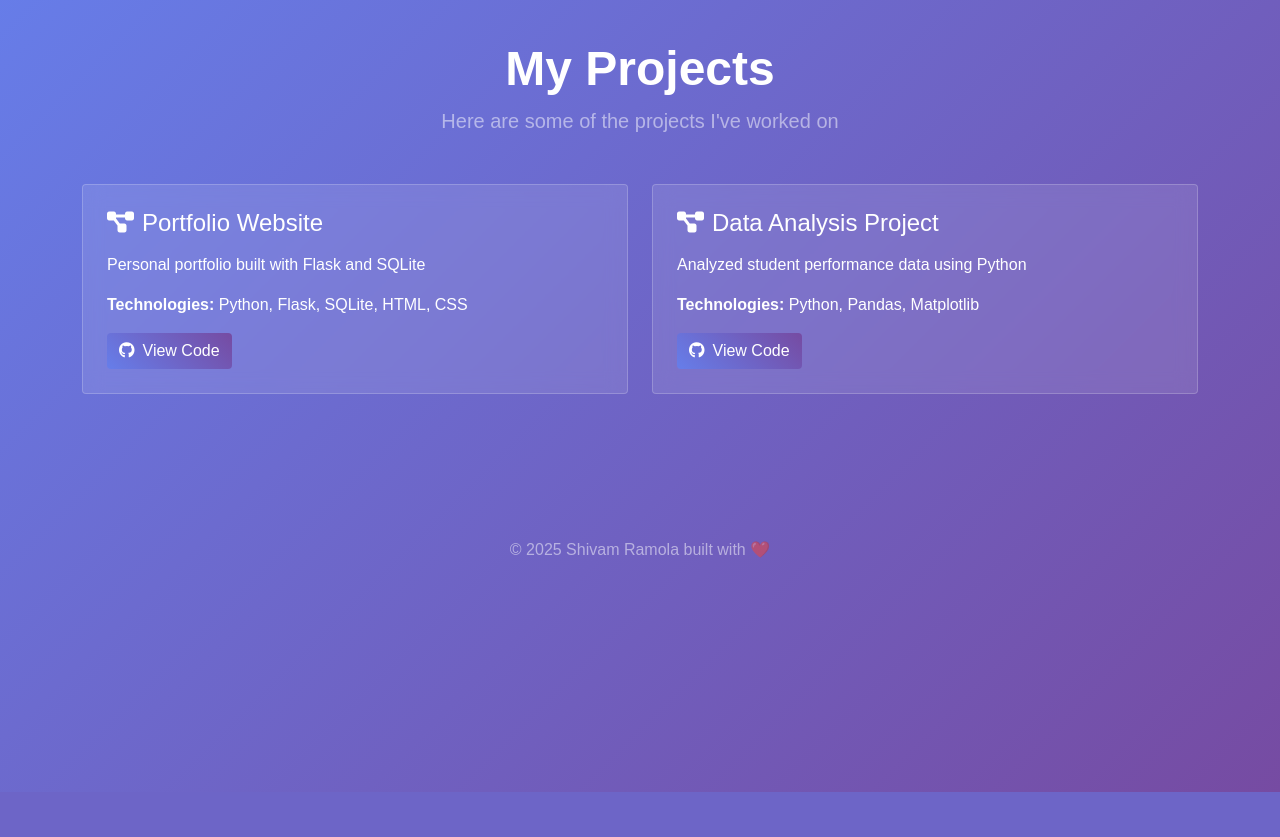
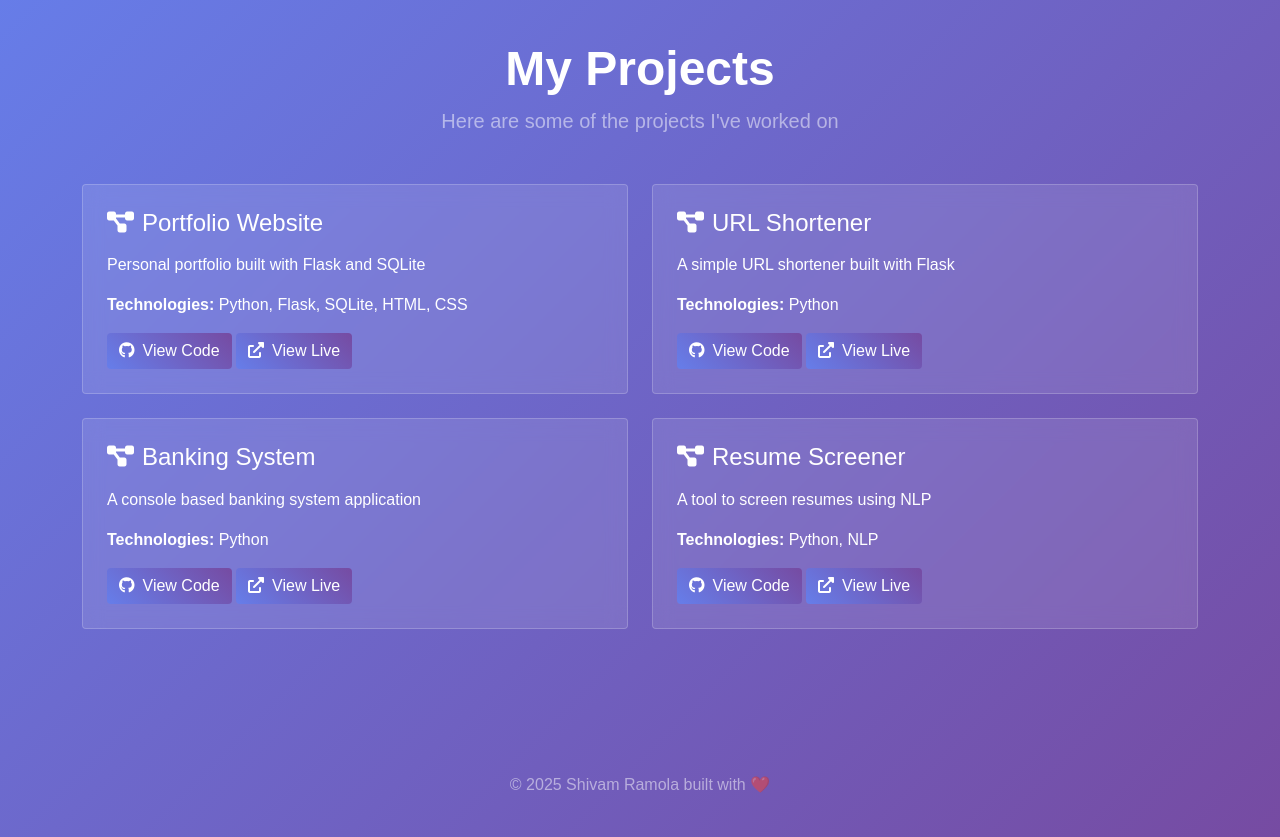
Before and after one commit to ShivamRamola/portfolio-website, a Flask app: page /projects in a window 1280 px wide. Shown: the part 56-893 px from the top of the page. Before the commit the page ends 848 px from the top, so only its background shows below. Run offline with Flask 2, Linux system fonts and the light colour scheme; parts of the project's set-up code (start-up, migrations or seed data) failed here and were passed over.

Commit message:
Fix: Added sqlite3 import, fixed project list syntax and improved error handling

```diff
--- a/app.py
+++ b/app.py
@@ -2,9 +2,33 @@
 from flask import Flask, render_template, request, redirect, url_for, flash
 from datetime import datetime
 import os
+import sqlite3
 
 app = Flask(__name__)
 app.secret_key = os.environ.get('SECRET_KEY', 'your-secret-key-here')
+
+class DatabaseError(Exception):
+    pass
+
+@app.errorhandler(DatabaseError)
+def handle_database_error(e):
+    return str(e), 500
+
+@app.errorhandler(Exception)
+def handle_error(e):
+    return str(e), 500
+
+def init_db():
+    conn = sqlite3.connect('portfolio.db')
+    c = conn.cursor()
+    c.execute('''CREATE TABLE IF NOT EXISTS contacts
+                 (id INTEGER PRIMARY KEY AUTOINCREMENT,
+                  name TEXT NOT NULL,
+                  email TEXT NOT NULL,
+                  message TEXT NOT NULL,
+                  created_at TIMESTAMP DEFAULT CURRENT_TIMESTAMP)''')
+    conn.commit()
+    conn.close()
 
 # Routes
 @app.route('/')
@@ -22,13 +46,29 @@ def projects():
             'name': 'Portfolio Website',
             'description': 'Personal portfolio built with Flask and SQLite',
             'tech': 'Python, Flask, SQLite, HTML, CSS',
-            'github': '#'
+            'github': 'https://github.com/ShivamRamola/portfolio-website',
+            'Live': "https://portfolio-website-omega-weld-49.vercel.app/",
         },
         {
-            'name': 'Data Analysis Project',
-            'description': 'Analyzed student performance data using Python',
-            'tech': 'Python, Pandas, Matplotlib',
-            'github': '#'
+            'name': 'URL Shortener',
+            'description': 'A simple URL shortener built with Flask',
+            'tech': 'Python',
+            'github': 'https://github.com/ShivamRamola/URL-Shortner',
+            'Live': '#'
+        },
+        {
+            'name': 'Banking System',
+            'description': 'A console based banking system application',
+            'tech': 'Python',
+            'github': 'https://github.com/ShivamRamola/Banking-System',
+            'Live': '#'
+        },
+        {
+            'name': "Resume Screener",
+            'description': 'A tool to screen resumes using NLP',
+            'tech': 'Python, NLP',
+            'github': 'https://github.com/ShivamRamola/Resume-Screener',
+            'Live': '#'
         }
     ]
     return render_template('projects.html', projects=projects)
@@ -57,7 +97,7 @@ def contact():
 def admin():
     # View all messages (admin panel)
     conn = sqlite3.connect('portfolio.db')
-    messages = conn.execute("SELECT * FROM contacts ORDER BY date_created DESC").fetchall()
+    messages = conn.execute("SELECT * FROM contacts ORDER BY created_at DESC").fetchall()
     conn.close()
 
     return render_template('admin.html', messages=messages)
--- a/templates/projects.html
+++ b/templates/projects.html
@@ -22,6 +22,9 @@ block content %}
             <a href="{{ project.github }}" class="btn btn-primary">
               <i class="fab fa-github me-2"></i>View Code
             </a>
+            <a href="{{ project.Live }}" class="btn btn-primary">
+              <i class="fas fa-external-link-alt me-2"></i>View Live
+            </a>
           </div>
         </div>
       </div>
```
Also changed, not shown: portfolio.db.
